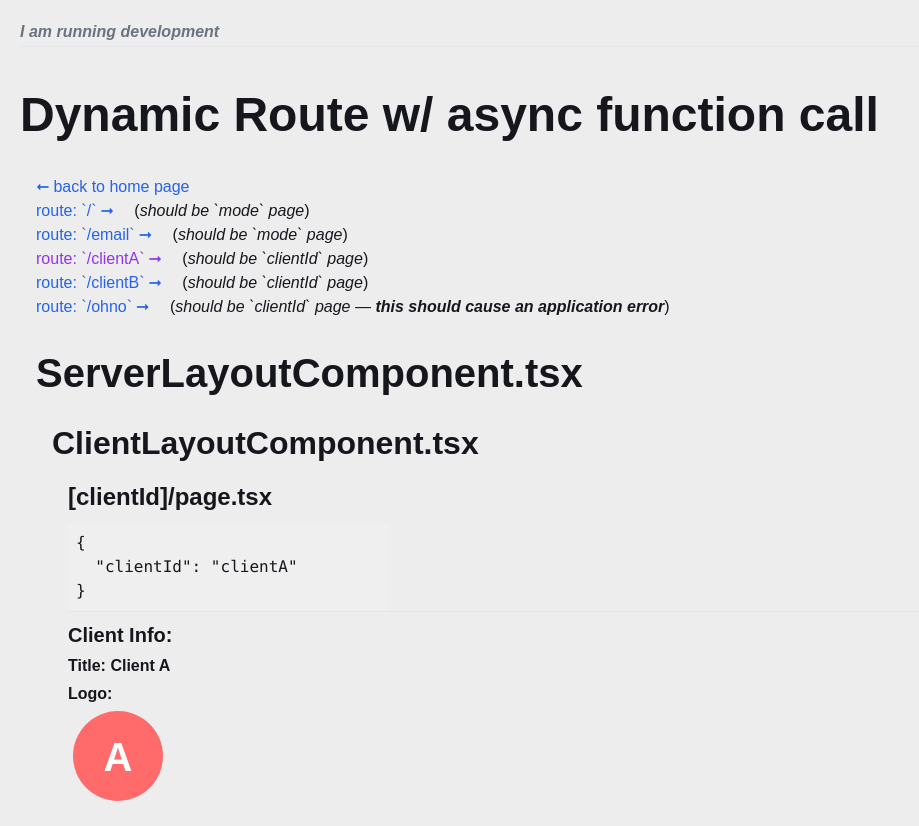
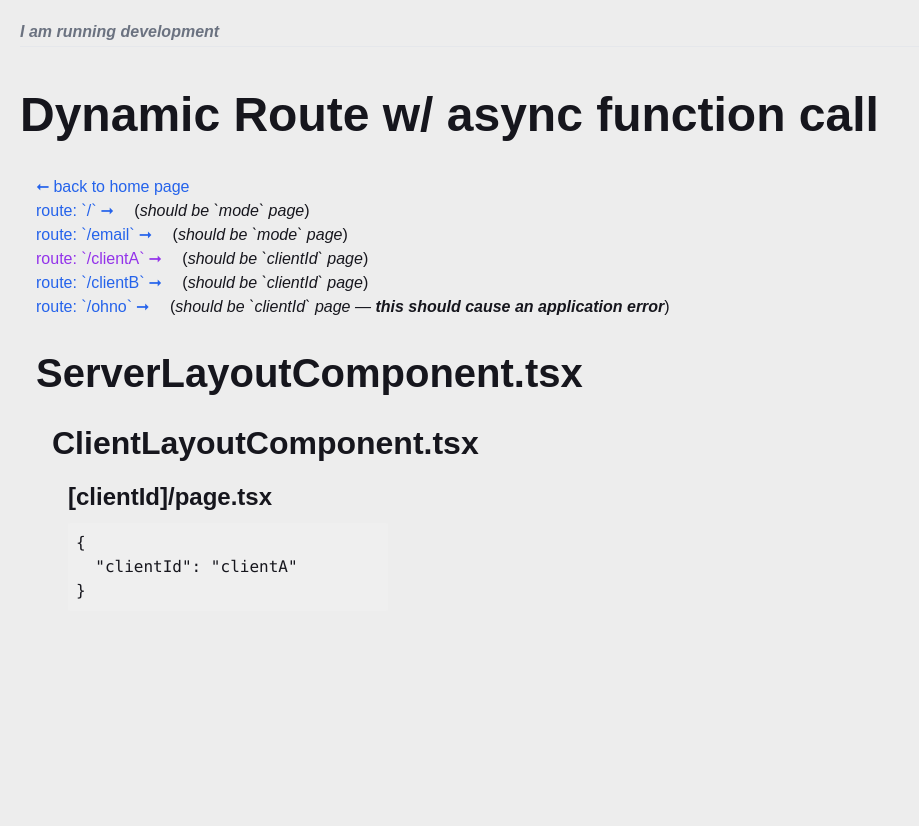
Before and after one commit to tbremer/next-dynamic-routes-issue, a Next.js app: page /dynamic-route/clientA in a window 1280 px wide. Shown: the whole page, without its empty margins (0-919 px from the left). After the commit the page ends 800 px from the top, so only its background shows below. Built offline with nearby package versions, Linux system fonts and the light colour scheme.

Commit message:
remove client configuration code

```diff
--- a/app/dynamic-route/[clientId]/page.tsx
+++ b/app/dynamic-route/[clientId]/page.tsx
@@ -1,10 +1,8 @@
-import type { JSX, ReactNode } from "react";
+import type { JSX } from "react";
 
 export const dynamicParams = false;
 
-export type ClientIdentifier = keyof typeof configurationMap;
-
-export function generateStaticParams(): { clientId: ClientIdentifier }[] {
+export function generateStaticParams(): { clientId: string }[] {
   return [
     { clientId: "clientA" },
     { clientId: "clientB" },
@@ -14,9 +12,8 @@ export function generateStaticParams(): { clientId: ClientIdentifier }[] {
 
 export default async function ClientIDPage({
   params,
-}: { params: Promise<{ clientId: ClientIdentifier }> }): Promise<JSX.Element> {
+}: { params: Promise<{ clientId: string }> }): Promise<JSX.Element> {
   const { clientId } = await params;
-  const { Logo, title } = configuration.get(clientId);
 
   return (
     <>
@@ -24,121 +21,6 @@ export default async function ClientIDPage({
       <code>
         <pre>{JSON.stringify({ clientId }, null, 2)}</pre>
       </code>
-      <hr />
-      <h5>Client Info:</h5>
-      <h6>Title: {title}</h6>
-      <h6>
-        Logo: <Logo />
-      </h6>
     </>
   );
 }
-
-const configurationMap = {
-  clientA: {
-    title: "Client A",
-    Logo: () => (
-      <svg
-        width="100"
-        height="100"
-        viewBox="0 0 100 100"
-        xmlns="http://www.w3.org/2000/svg"
-      >
-        <title>Client A Logo</title>
-        <circle cx="50" cy="50" r="45" fill="#FF6B6B" />
-        <text
-          x="50"
-          y="65"
-          fontFamily="Arial, sans-serif"
-          fontSize="40"
-          fill="white"
-          textAnchor="middle"
-        >
-          A
-        </text>
-      </svg>
-    ),
-  },
-  clientB: {
-    title: "Client B",
-    Logo: () => (
-      <svg
-        width="100"
-        height="100"
-        viewBox="0 0 100 100"
-        xmlns="http://www.w3.org/2000/svg"
-      >
-        <title>Client B Logo</title>
-        <rect x="5" y="5" width="90" height="90" fill="#4ECDC4" />
-        <text
-          x="50"
-          y="65"
-          fontFamily="Arial, sans-serif"
-          fontSize="40"
-          fill="white"
-          textAnchor="middle"
-        >
-          B
-        </text>
-      </svg>
-    ),
-  },
-  clientC: {
-    title: "Client C",
-    Logo: () => (
-      <svg
-        width="100"
-        height="100"
-        viewBox="0 0 100 100"
-        xmlns="http://www.w3.org/2000/svg"
-      >
-        <title>Client C Logo</title>
-        <polygon points="50,5 95,95 5,95" fill="#45B7D1" />
-        <text
-          x="50"
-          y="75"
-          fontFamily="Arial, sans-serif"
-          fontSize="40"
-          fill="white"
-          textAnchor="middle"
-        >
-          C
-        </text>
-      </svg>
-    ),
-  },
-} as const satisfies Record<string, ClientConfiguration>;
-const clientIdentifiers = new Set<string | undefined>(
-  Object.keys(configurationMap),
-);
-const clientIdentifiersArray = Array.from(
-  clientIdentifiers,
-) as ClientIdentifier[];
-class Configuration {
-  public get(id: ClientIdentifier): ClientConfiguration;
-  public get(id: string | undefined): ClientConfiguration | undefined;
-  public get(id: string | undefined): ClientConfiguration | undefined {
-    if (!isClientIdentifier(id)) {
-      return undefined;
-    }
-    return configurationMap[id];
-  }
-
-  public getClientIds(): ClientIdentifier[] {
-    return clientIdentifiersArray;
-  }
-}
-const configuration = new Configuration();
-
-function isClientIdentifier(
-  value: string | undefined,
-): value is ClientIdentifier {
-  return clientIdentifiers.has(value);
-}
-
-export type ClientConfiguration = Readonly<{
-  /** The name of this product. */
-  title: string;
-  /** The logo to display on this client's login / signup pages. Should be 80px by 80px. */
-  Logo: () => JSX.Element;
-}>;
```
